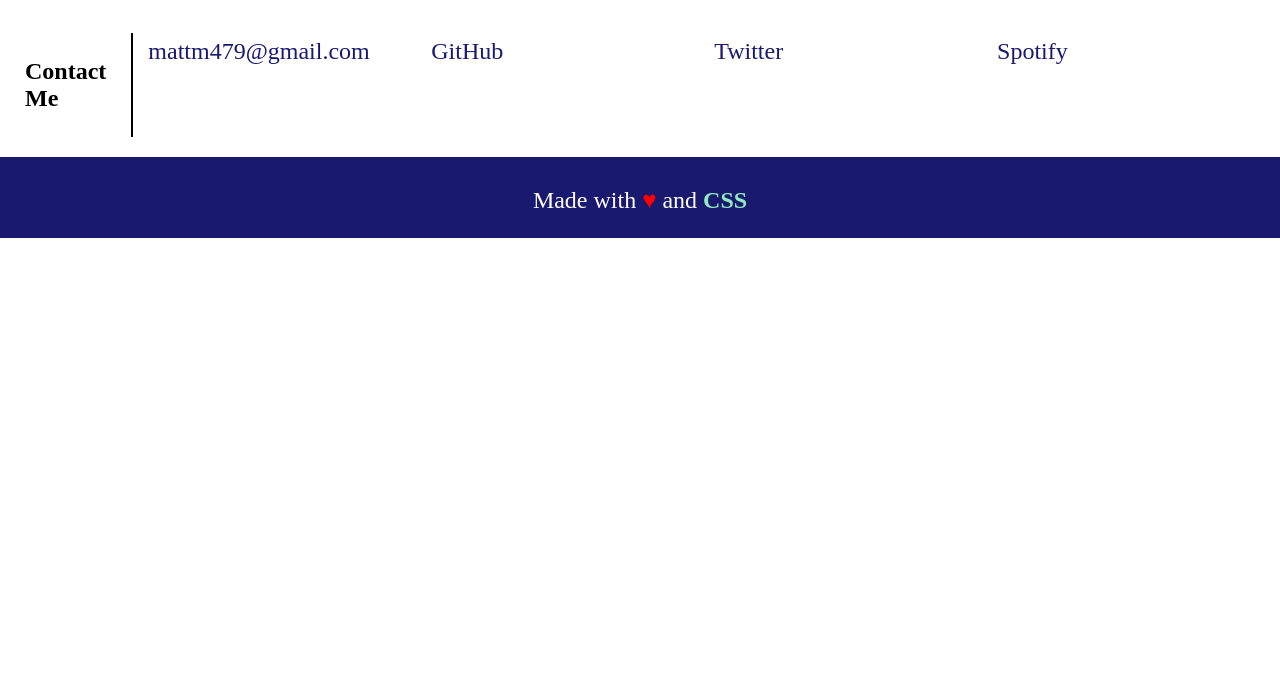
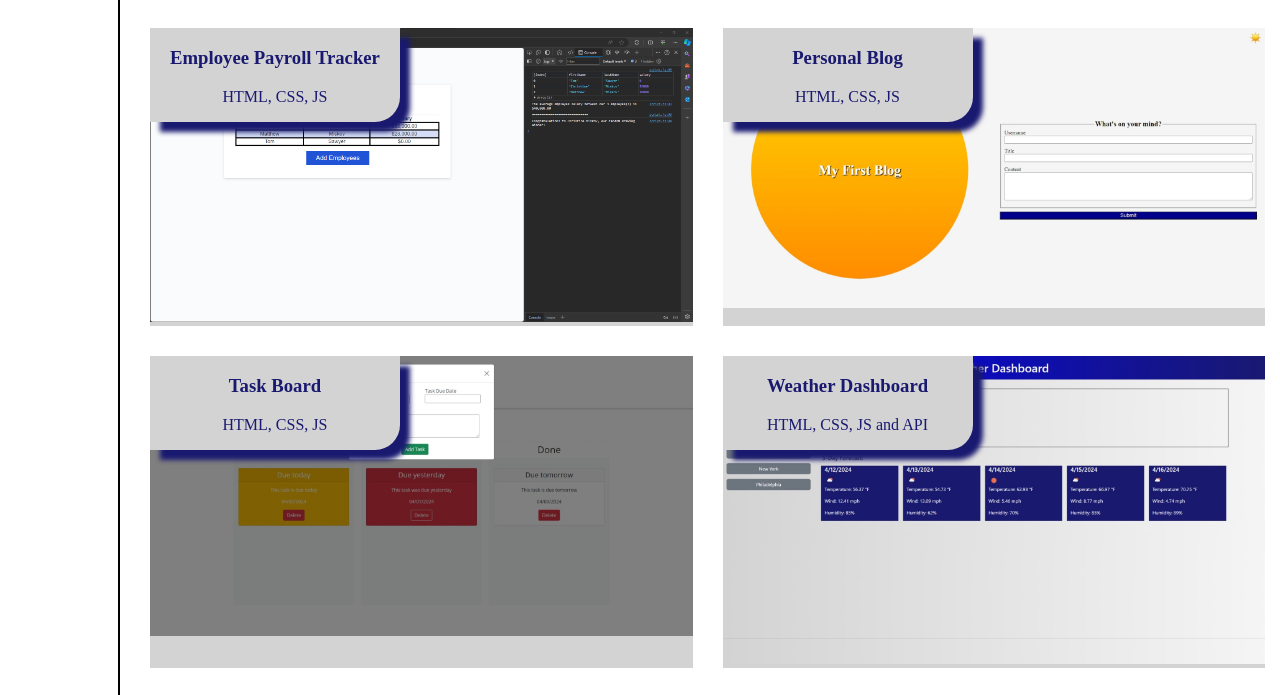
Before and after one commit to mattm479/my-portfolio, a plain HTML site: page index.html in a window 1280 px wide. Shown: the part 1478-2173 px from the top of the page. Before the commit the page ends 1716 px from the top, so only its background shows below. Drawn offline with Linux system fonts and the light colour scheme.

Commit message:
Updated list of projects

```diff
--- a/index.html
+++ b/index.html
@@ -52,6 +52,41 @@
                             </div>
                             <a href="http://first-mafia-war.wuaze.com/"><img src="assets/images/first-mafia-war.png" alt="Screenshot of First Mafia War" /></a>
                         </article>
+                        <article class="card">
+                            <div class="tab">
+                                <h3>Employee Payroll Tracker</h3>
+                                <p>HTML, CSS, JS</p>
+                            </div>
+                            <a href="https://mattm479.github.io/employee-payroll-tracker"><img src="assets/images/employee-payroll-tracker.png" alt="Screenshot of Employee Payroll Tracker" /></a>
+                        </article>
+                        <article class="card">
+                            <div class="tab">
+                                <h3>Personal Blog</h3>
+                                <p>HTML, CSS, JS</p>
+                            </div>
+                            <a href="https://mattm479.github.io/my-blog"><img src="assets/images/personal-blog.png" alt="Screenshot of Personal Blog" /></a>
+                        </article>
+                        <article class="card">
+                            <div class="tab">
+                                <h3>Task Board</h3>
+                                <p>HTML, CSS, JS</p>
+                            </div>
+                            <a href="https://mattm479.github.io/task-board"><img src="assets/images/task-board.png" alt="Screenshot of Task Board" /></a>
+                        </article>
+                        <article class="card">
+                            <div class="tab">
+                                <h3>Weather Dashboard</h3>
+                                <p>HTML, CSS, JS and API</p>
+                            </div>
+                            <a href="https://mattm479.github.io/weather-dashboard"><img src="assets/images/weather-dashboard.png" alt="Screenshot of Weather Dashboard" /></a>
+                        </article>
+                        <article class="card">
+                            <div class="tab">
+                                <h3>Stock Ticker</h3>
+                                <p>HTML, CSS, JS and APIs</p>
+                            </div>
+                            <a href="https://mattm479.github.io/stock-ticker"><img src="assets/images/stock-ticker.png" alt="Screenshot of Stock Ticker" /></a>
+                        </article>
                     </div>
                 </section>
                 <section id="contact-me" class="contact-me-container">
```
Also changed, not shown: assets/images/employee-payroll-tracker.png (added), assets/images/personal-blog.png (added), assets/images/stock-ticker.png (added), assets/images/task-board.png (added), assets/images/weather-dashboard.png (added), 1 other file.
